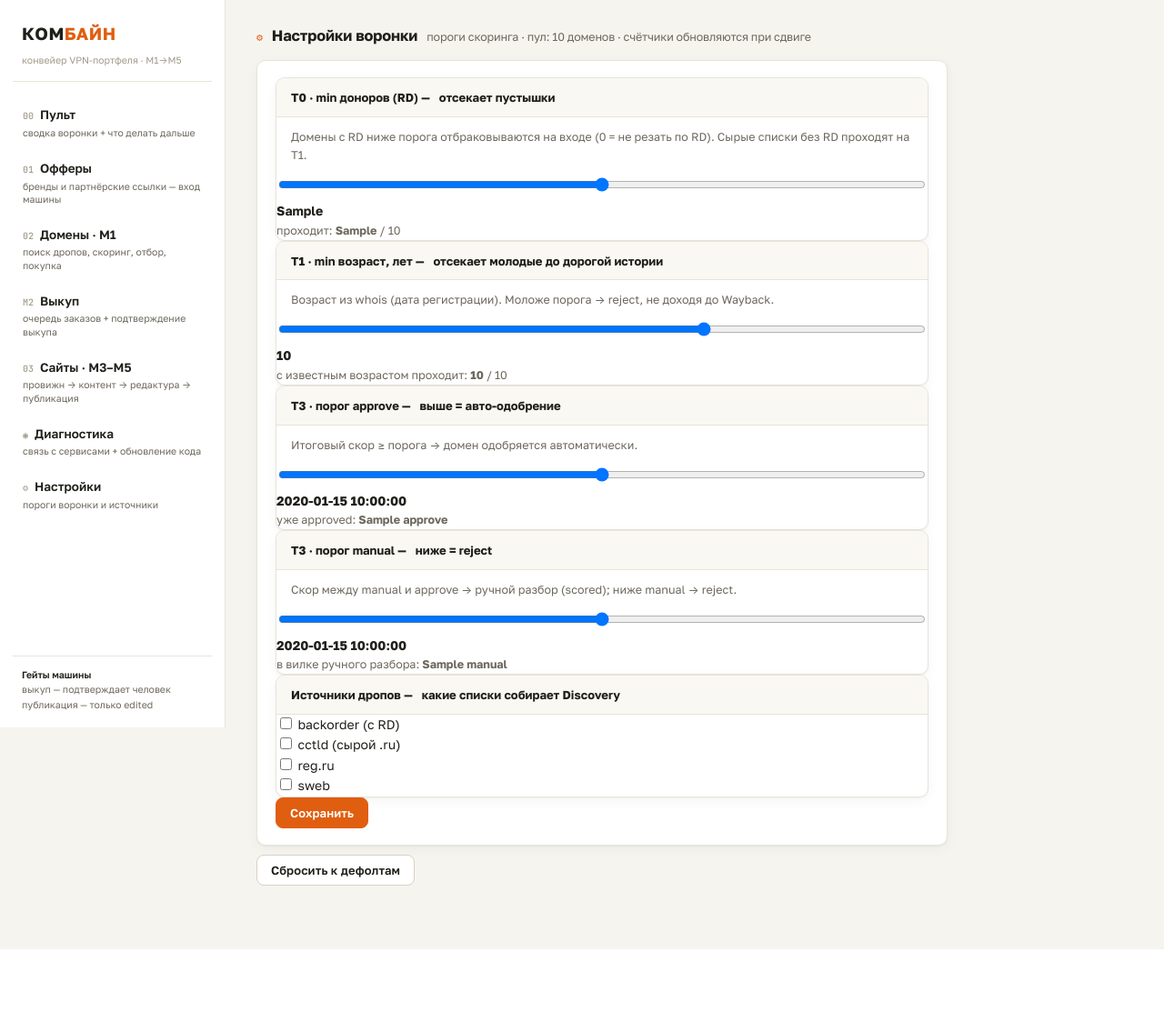
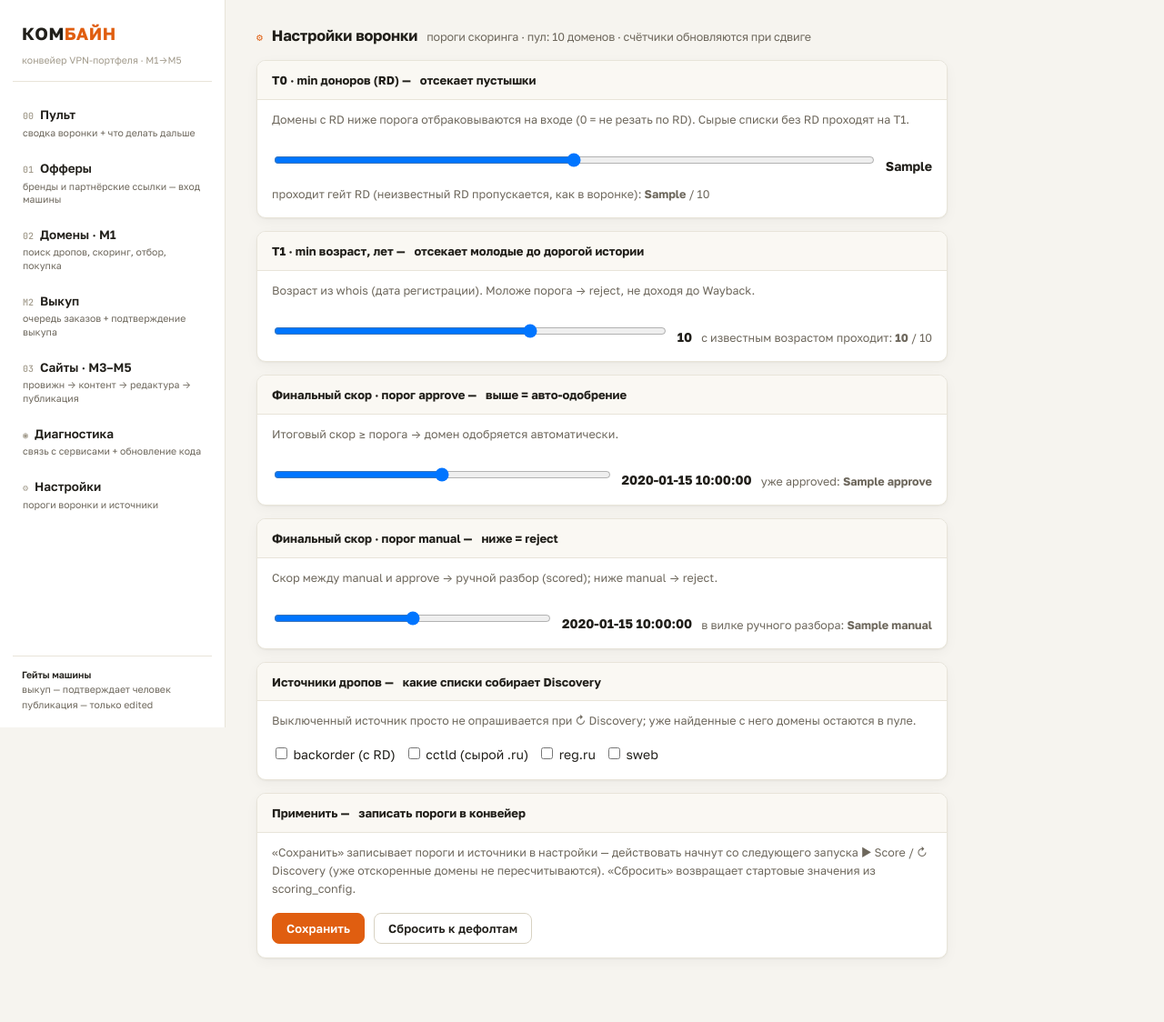
Before and after one commit to kozhan-aff/combine_machine, a FastAPI app: template backend/app/templates/settings.html in a window 1280 px wide. Shown: the whole page at 91% size. Before the commit the page ends 1044 px from the top, so only its background shows below. Run offline with FastAPI, Linux system fonts and the light colour scheme; the template is opened without the code that fills it: most values are stand-ins (such as "Sample title", 1, 10 or a date in 2020); some web fonts are replaced.

Commit message:
M1: /settings — превью RD как в воронке (NULL проходит) + CSS-контракт станций

```diff
--- a/backend/app/api/panel.py
+++ b/backend/app/api/panel.py
@@ -14,7 +14,7 @@ from urllib.parse import quote
 from fastapi import APIRouter, Request, Depends, Form
 from fastapi.responses import HTMLResponse, RedirectResponse
 from fastapi.templating import Jinja2Templates
-from sqlalchemy import select, func
+from sqlalchemy import select, func, or_
 from sqlalchemy.orm import Session
 
 from app.config import settings
@@ -104,11 +104,16 @@ def _next_steps(db: Session) -> list[dict]:
 
 
 def _pool_counts(db: Session, s: dict) -> dict:
-    """Сколько доменов пула проходит каждый гейт при текущих порогах (превью эффекта)."""
+    """Сколько доменов пула проходит каждый гейт при текущих порогах (превью эффекта).
+
+    Правила счёта зеркалят воронку (scoring._funnel), иначе превью врёт:
+    T0 режет только ИЗВЕСТНЫЙ RD < порога — NULL (сырой список без RD) проходит.
+    """
     from datetime import datetime, timezone, timedelta
     total = db.scalar(select(func.count()).select_from(Domain)) or 0
     rd = db.scalar(select(func.count()).select_from(Domain).where(
-        Domain.referring_domains >= s["min_referring_domains"])) or 0
+        or_(Domain.referring_domains.is_(None),
+            Domain.referring_domains >= s["min_referring_domains"]))) or 0
     cutoff = datetime.now(timezone.utc) - timedelta(days=365.25 * s["min_age_years"])
     age = db.scalar(select(func.count()).select_from(Domain).where(
         Domain.whois_created.is_not(None), Domain.whois_created <= cutoff)) or 0
@@ -183,8 +188,9 @@ def settings_view(request: Request, db: Session = Depends(get_session)):
 def settings_preview(min_rd: int = 1, min_age: float = 3.0, approve: float = 0.7,
                      manual: float = 0.4, db: Session = Depends(get_session)):
     from fastapi.responses import JSONResponse
+    clamp01 = lambda v: max(0.0, min(1.0, v))
     s = {"min_referring_domains": max(0, min_rd), "min_age_years": max(0.0, min_age),
-         "approve_at": approve, "manual_review_at": manual}
+         "approve_at": clamp01(approve), "manual_review_at": clamp01(manual)}
     return JSONResponse(_pool_counts(db, s))
 
 
--- a/backend/app/templates/settings.html
+++ b/backend/app/templates/settings.html
@@ -4,57 +4,80 @@
 <h2><span class="idx">⚙</span> Настройки воронки
   <span class="hint">пороги скоринга · пул: {{ counts.total }} доменов · счётчики обновляются при сдвиге</span></h2>
 
-<form method="post" action="/settings/save" class="card" style="max-width:760px">
+<form method="post" action="/settings/save" style="max-width:760px; display:grid; gap:14px">
   <div class="station">
     <div class="plate">T0 · min доноров (RD) — <b>отсекает пустышки</b></div>
     <div class="what">Домены с RD ниже порога отбраковываются на входе (0 = не резать по RD).
       Сырые списки без RD проходят на T1.</div>
-    <input type="range" name="min_referring_domains" min="0" max="50" step="1" value="{{ s.min_referring_domains }}"
-           oninput="pv()"> <b id="v_rd">{{ s.min_referring_domains }}</b>
-    <span class="hint">проходит: <b id="c_rd">{{ counts.rd }}</b> / {{ counts.total }}</span>
+    <div class="go">
+      <input type="range" name="min_referring_domains" min="0" max="50" step="1"
+             value="{{ s.min_referring_domains }}" oninput="pv()" style="flex:1 1 200px">
+      <b id="v_rd">{{ s.min_referring_domains }}</b>
+      <span class="hint">проходит гейт RD (неизвестный RD пропускается, как в воронке):
+        <b id="c_rd">{{ counts.rd }}</b> / {{ counts.total }}</span>
+    </div>
   </div>
   <div class="station">
     <div class="plate">T1 · min возраст, лет — <b>отсекает молодые до дорогой истории</b></div>
     <div class="what">Возраст из whois (дата регистрации). Моложе порога → reject, не доходя до Wayback.</div>
-    <input type="range" name="min_age_years" min="0" max="15" step="0.5" value="{{ s.min_age_years }}"
-           oninput="pv()"> <b id="v_age">{{ s.min_age_years }}</b>
+    <div class="go">
+      <input type="range" name="min_age_years" min="0" max="15" step="0.5"
+             value="{{ s.min_age_years }}" oninput="pv()" style="flex:1 1 200px">
+      <b id="v_age">{{ s.min_age_years }}</b>
       <span class="hint">с известным возрастом проходит: <b id="c_age">{{ counts.age }}</b> / {{ counts.total }}</span>
     </div>
+  </div>
   <div class="station">
-    <div class="plate">T3 · порог approve — <b>выше = авто-одобрение</b></div>
+    <div class="plate">Финальный скор · порог approve — <b>выше = авто-одобрение</b></div>
     <div class="what">Итоговый скор ≥ порога → домен одобряется автоматически.</div>
-    <input type="range" name="approve_at" min="0" max="1" step="0.05" value="{{ s.approve_at }}"
-           oninput="pv()"> <b id="v_approve">{{ s.approve_at }}</b>
+    <div class="go">
+      <input type="range" name="approve_at" min="0" max="1" step="0.05"
+             value="{{ s.approve_at }}" oninput="pv()" style="flex:1 1 200px">
+      <b id="v_approve">{{ s.approve_at }}</b>
       <span class="hint">уже approved: <b id="c_approve">{{ counts.approve }}</b></span>
     </div>
+  </div>
   <div class="station">
-    <div class="plate">T3 · порог manual — <b>ниже = reject</b></div>
+    <div class="plate">Финальный скор · порог manual — <b>ниже = reject</b></div>
     <div class="what">Скор между manual и approve → ручной разбор (scored); ниже manual → reject.</div>
-    <input type="range" name="manual_review_at" min="0" max="1" step="0.05" value="{{ s.manual_review_at }}"
-           oninput="pv()"> <b id="v_manual">{{ s.manual_review_at }}</b>
+    <div class="go">
+      <input type="range" name="manual_review_at" min="0" max="1" step="0.05"
+             value="{{ s.manual_review_at }}" oninput="pv()" style="flex:1 1 200px">
+      <b id="v_manual">{{ s.manual_review_at }}</b>
       <span class="hint">в вилке ручного разбора: <b id="c_manual">{{ counts.manual }}</b></span>
+    </div>
   </div>
   <div class="station">
     <div class="plate">Источники дропов — <b>какие списки собирает Discovery</b></div>
+    <div class="what">Выключенный источник просто не опрашивается при ↻ Discovery;
+      уже найденные с него домены остаются в пуле.</div>
+    <div class="go">
       <label><input type="checkbox" name="backorder" {{ 'checked' if s.sources_enabled.backorder }}> backorder (с RD)</label>
       <label><input type="checkbox" name="cctld" {{ 'checked' if s.sources_enabled.cctld }}> cctld (сырой .ru)</label>
       <label><input type="checkbox" name="reg_ru" {{ 'checked' if s.sources_enabled.reg_ru }}> reg.ru</label>
       <label><input type="checkbox" name="sweb" {{ 'checked' if s.sources_enabled.sweb }}> sweb</label>
     </div>
+  </div>
+  <div class="station">
+    <div class="plate">Применить — <b>записать пороги в конвейер</b></div>
+    <div class="what">«Сохранить» записывает пороги и источники в настройки — действовать начнут
+      со следующего запуска ▶ Score / ↻ Discovery (уже отскоренные домены не пересчитываются).
+      «Сбросить» возвращает стартовые значения из scoring_config.</div>
     <div class="go">
       <button class="btn-amber" title="сохранить пороги и включённые источники">Сохранить</button>
+      <button class="btn" form="settings-reset"
+              title="вернуть стартовые значения из scoring_config">Сбросить к дефолтам</button>
+    </div>
   </div>
 </form>
-<form method="post" action="/settings/reset" style="margin-top:10px"
-      onsubmit="return confirm('Сбросить все пороги к дефолтам?')">
-  <button class="btn" title="вернуть стартовые значения из scoring_config">Сбросить к дефолтам</button>
-</form>
+<form id="settings-reset" method="post" action="/settings/reset"
+      onsubmit="return confirm('Сбросить все пороги к дефолтам?')"></form>
 
 <script>
+const PV_MAP = {rd:'min_referring_domains', age:'min_age_years', approve:'approve_at', manual:'manual_review_at'};
 function pv() {
   for (const k of ['rd','age','approve','manual']) {
-    const map = {rd:'min_referring_domains',age:'min_age_years',approve:'approve_at',manual:'manual_review_at'};
-    document.getElementById('v_'+k).textContent = document.querySelector('[name='+map[k]+']').value;
+    document.getElementById('v_'+k).textContent = document.querySelector('[name='+PV_MAP[k]+']').value;
   }
   const q = new URLSearchParams({
     min_rd: document.querySelector('[name=min_referring_domains]').value,
```
Also changed, not shown: backend/tests/test_web_fixes.py (+12 -0 lines). Lines whose indentation alone changed are shown as unchanged.
